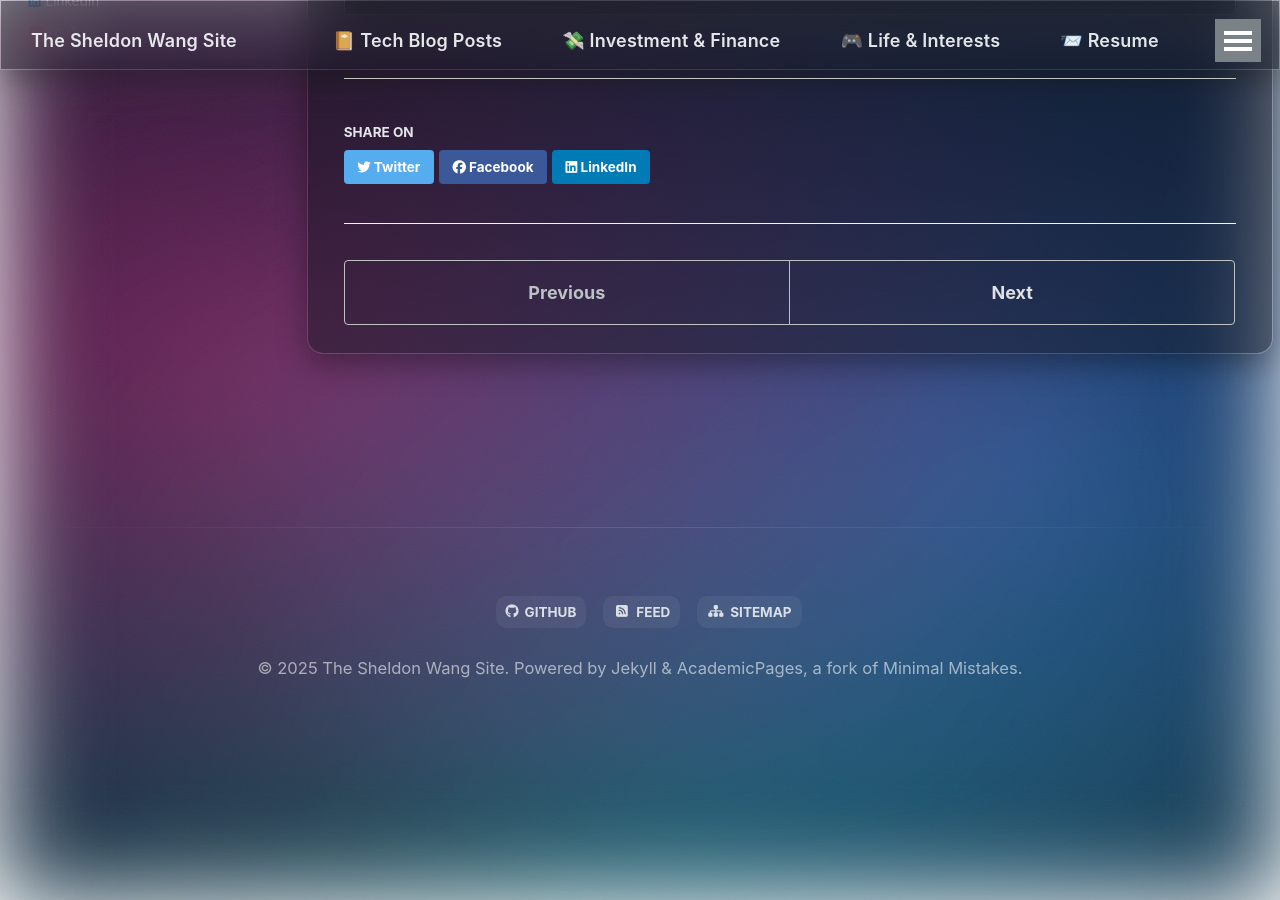
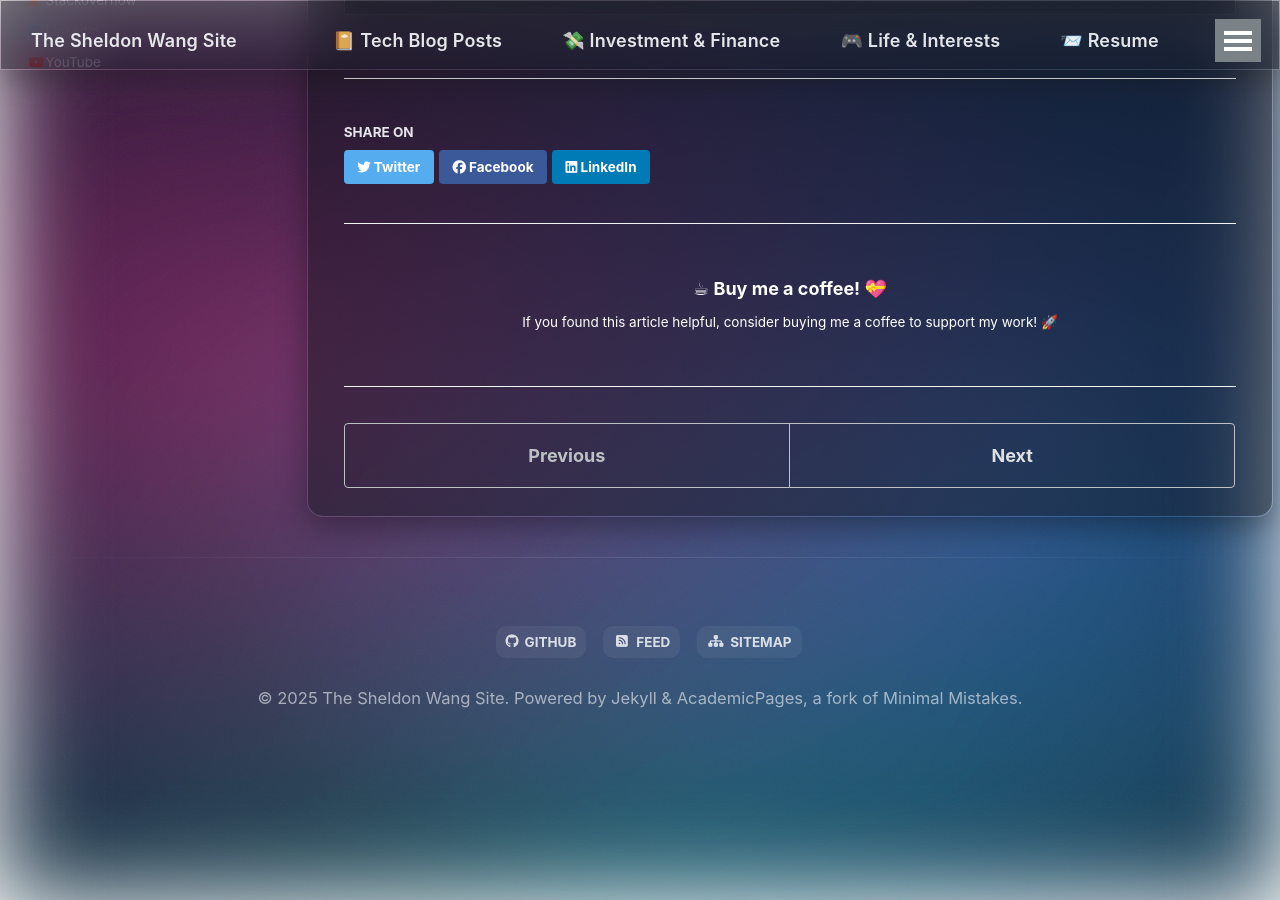
Before and after one commit to SheldonWangRJT/SheldonWangRJT.Github.io, a Jekyll site: the page built from _teaching/2015-spring-teaching-2.md, in a window 1280 px wide and 900 px high, scrolled down 537 px. Built offline with Jekyll 4.4.1, drawn with Linux system fonts in a browser that asks for light colours; comment, search, counter and statistics services are not loaded.

Commit message:
Add PayPal donation button to blog posts with 'Buy me a coffee' theme

```diff
--- /dev/null
+++ b/_includes/donation-button.html
@@ -0,0 +1,22 @@
+{% include base_path %}
+
+<div class="page__donation">
+  <h4 class="donation-title">☕ Buy me a coffee! 💝</h4>
+  <p class="donation-text">If you found this article helpful, consider buying me a coffee to support my work! 🚀</p>
+
+  <div id="donate-button-container">
+    <div id="donate-button"></div>
+    <script src="https://www.paypalobjects.com/donate/sdk/donate-sdk.js" charset="UTF-8"></script>
+    <script>
+      PayPal.Donation.Button({
+        env:'production',
+        hosted_button_id:'4HV9FT9FDSRWA',
+        image: {
+          src:'https://www.paypalobjects.com/en_US/i/btn/btn_donate_LG.gif',
+          alt:'Donate with PayPal button',
+          title:'PayPal - The safer, easier way to pay online!',
+        }
+      }).render('#donate-button');
+    </script>
+  </div>
+</div>
--- a/_includes/social-share.html
+++ b/_includes/social-share.html
@@ -10,4 +10,6 @@
   <a href="https://www.facebook.com/sharer/sharer.php?u={{ base_path }}{{ page.url }}" class="btn btn--facebook" title="{{ site.data.ui-text[site.locale].share_on_label | default: 'Share on' }} Facebook"><i class="fab fa-facebook" aria-hidden="true"></i><span> Facebook</span></a>
 
   <a href="https://www.linkedin.com/shareArticle?mini=true&url={{ base_path }}{{ page.url }}" class="btn btn--linkedin" title="{{ site.data.ui-text[site.locale].share_on_label | default: 'Share on' }} LinkedIn"><i class="fab fa-linkedin" aria-hidden="true"></i><span> LinkedIn</span></a>
+
+  {% include donation-button.html %}
 </section>
--- a/_sass/_page.scss
+++ b/_sass/_page.scss
@@ -399,3 +399,39 @@
   font-size: $type-size-6;
   text-transform: uppercase;
 }
+
+/*
+   Donation
+   ========================================================================== */
+
+.page__donation {
+  margin-top: 2em;
+  padding-top: 1em;
+  border-top: 1px solid $border-color;
+  text-align: center;
+}
+
+.donation-title {
+  margin-bottom: 0.5em;
+  font-size: $type-size-5;
+  font-weight: bold;
+  color: #fff;
+}
+
+.donation-text {
+  margin-bottom: 1em;
+  font-size: $type-size-6;
+  color: #fff;
+  line-height: 1.4;
+}
+
+#donate-button-container {
+  display: flex;
+  justify-content: center;
+  align-items: center;
+  margin-top: 1em;
+}
+
+#donate-button {
+  display: inline-block;
+}
```
